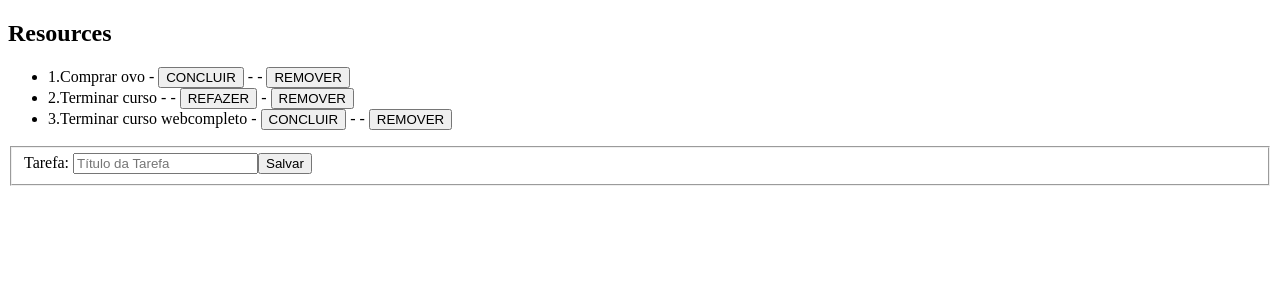
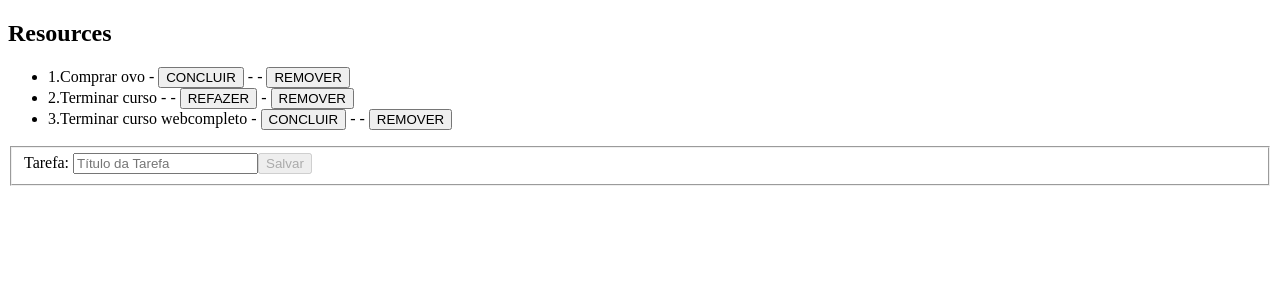
Before and after one commit to pdwebdesign/curso_angular, an Angular app in the folder todo/: page / in a window 1280 px wide. Shown: the top 300 px of the page. Built offline with nearby package versions, Linux system fonts and the light colour scheme.

Commit message:
Aula 15 desabilitando o botao concluida

```diff
--- a/todo/src/app/app.component.html
+++ b/todo/src/app/app.component.html
@@ -15,7 +15,8 @@
         maxlength="60"
         formControlName="title"> <!-- Vinculando com o elemento dentro do app.component title -->
       <small *ngIf="form.controls.title.invalid && !form.controls.title.pristine">Este campo deve conter entre 3 e 60 caracteres</small>
-      <button>Salvar</button>
+      <!-- <button *ngIf="form.controls.title.valid">Salvar</button> -->
+      <button [disabled]="form.invalid">Salvar</button>
     </fieldset>
   </form>
 
```
